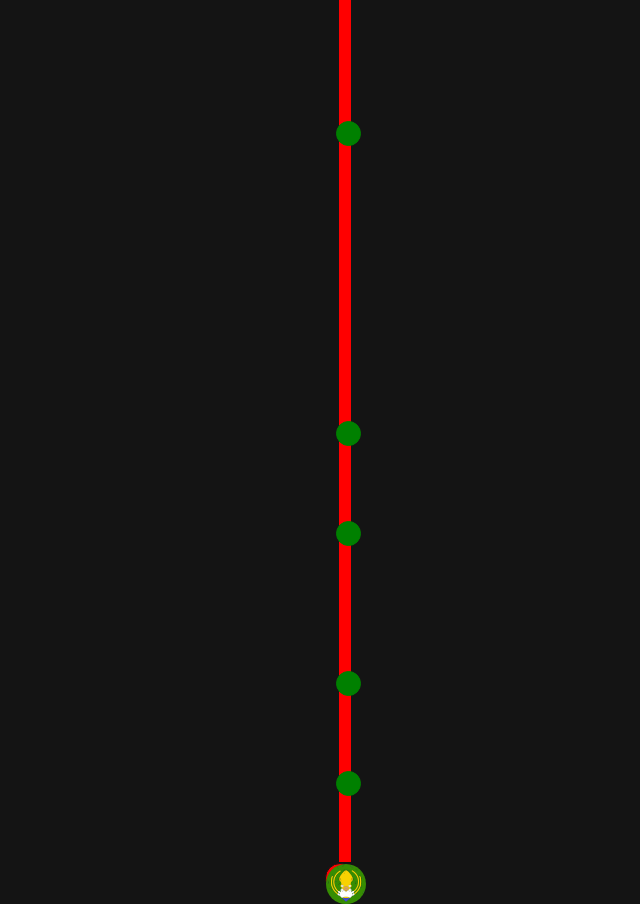
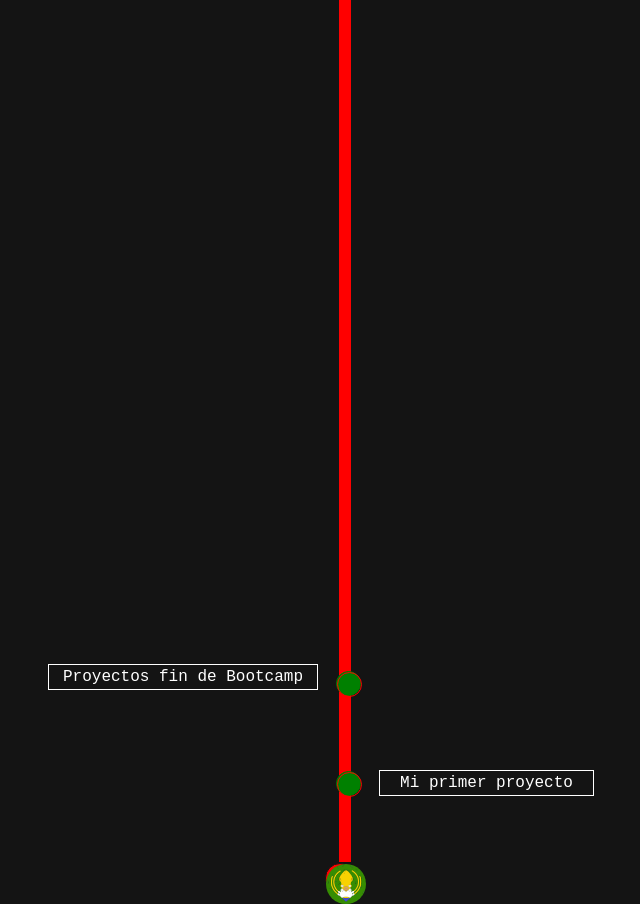
Before and after one commit to l0g0l/landingPage, a React (Create React App) app: page / in a window 1280 px wide. Shown: the part 540-1444 px from the top of the page, without its empty margins (311-951 px from the left). Built offline with nearby package versions, Linux system fonts and the light colour scheme; the HTML template or start-up script is replaced by a standard one.

Commit message:
tooltip ok

```diff
--- a/src/components/BranchBall.jsx
+++ b/src/components/BranchBall.jsx
@@ -28,7 +28,8 @@ const BranchBall = ({ display, position, top, left, project }) => {
                             tecnolog: 'HTML/CSS,JavaScript, React js,React Form Hooks,Node js (Framework Express),BBDD Mongodb (Mongoose),JWT,Heroku (despliegue)',
                             img: '/img/modals/coELA-home.png',
                             url: 'https://coela.herokuapp.com/'
-                        }} />
+                        }}
+                        />
                 </>
                 :
                 null}
@@ -44,7 +45,8 @@ const BranchBall = ({ display, position, top, left, project }) => {
                             tecnolog: 'HTML/CSS,JavaScript, React js,Node js (Framework Express),BBDD Mongodb (Mongoose),JWT,Heroku (despliegue)',
                             img: '/img/modals/dontWaste.gif',
                             url: 'https://dontwasteapp.herokuapp.com/'
-                        }} />
+                        }}
+                        />
                 </>
                 :
                 null}
--- a/src/components/MainMiniBall.jsx
+++ b/src/components/MainMiniBall.jsx
@@ -1,25 +1,37 @@
 import Modal from './Modal'
 
-// import { Link } from 'react-router-dom'
+const MainMiniBall = ({ quiz, branch1 }) => {
 
-const MainMiniBall = ({ top, func, funcmodal, modalstate }) => {
-    console.log(modalstate)
-    console.log(top, func, funcmodal)
 
+
+    //pasando modalstate, uso el state del padre aquí
+    // con el primer ternario selecciono que haga un onClick u otro, en base a la posición del componente MainMiniBall y con el sigueinte ternario y el state hago que se muestre el modal o no
     return (
         <>
-            {top !== '850px'
+            {branch1 && branch1.top2 !== "850px"
                 ?
-                <div className="commit-main sx" style={{ top: top }} onClick={func}></div>
+                <div className="commit-main sx " style={{ top: branch1.top2 }} onClick={branch1.funcbranch}>
+                    <div className="tooltip-container">
+                        <div className="text" style={{ width: branch1.with2 }} >
+                            <span >{branch1.tooltip2}</span>
+                        </div>
+                    </div>
+                </div>
 
                 :
-                <div className="commit-main sx" style={{ top: top }} onClick={funcmodal}>
-                    {modalstate === true
+                null}
+            {quiz && <div className="commit-main sx " tabindex="0" style={{ top: quiz.top1 }} onClick={quiz.funcmodal}>
+                <div className="tooltip-container">
+                    <div className="text" style={{ left: quiz.size1, top: quiz.topminiball1, width: quiz.with1 }}>
+                        <span >{quiz.tooltip1}</span>
+                    </div>
+                </div>
+                {quiz.modalstate === true
                     ?
                     <div  >
                         <Modal
                             blog={{
-                                closeModal: funcmodal,
+                                closeModal: quiz.funcmodal,
                                 title: 'BLOG',
                                 text: 'Aplicación Web (Mobile First) que le permite desde hacer donaciones instantáneas, hasta integrar la aplicación con su entidad bancaria.',
                                 tecnolog: 'HTML/CSS,JavaScript, React js,React Form Hooks,Node js (Framework Express),BBDD Mongodb (Mongoose),JWT,Heroku (despliegue)',
@@ -33,7 +45,7 @@ const MainMiniBall = ({ top, func, funcmodal, modalstate }) => {
                     :
                     null}
 
-                </div>
+            </div>
             }
         </>
     )
--- a/src/components/Modal.jsx
+++ b/src/components/Modal.jsx
@@ -2,7 +2,7 @@ import React from "react";
 
 
 function Modal({ coela, dontwaste, blog }) {
-  console.log(blog)
+
 
   // según la prop recibida, muestro una info u otra
   return (
--- a/src/components/layout/Layout.jsx
+++ b/src/components/layout/Layout.jsx
@@ -59,9 +59,28 @@ const Layout = () => {
 
                     <MainMiniBall top={"200px"} />
                     <MainMiniBall top={"600px"} />
-                    <MainMiniBall top={"500px"} />
-                    <MainMiniBall top={"750px"} func={toggleBranch} />
-                    <MainMiniBall top={"850px"} funcmodal={toggleModal} modalstate={modalOpenBlog}/>
+                    <MainMiniBall top={"500px"} tooltip3={'Maquetaciones'} />
+                    <MainMiniBall
+                        branch1={{
+                            top2: "750px",
+                            funcbranch: toggleBranch,
+                            tooltip2: 'Proyectos fin de Bootcamp',
+                            with2: '270px',
+                            topminiball2: '0px'
+                        }}
+                    />
+
+                    <MainMiniBall
+                        quiz={{
+                            funcmodal: toggleModal,
+                            top1: "850px",
+                            modalstate: modalOpenBlog,
+                            tooltip1: 'Mi primer proyecto',
+                            size1: '42px',
+                            topminiball1: '-2px',
+                            with1: '215px'
+                        }}
+                    />
 
 
 
--- a/src/sass/base/_base.scss
+++ b/src/sass/base/_base.scss
@@ -32,6 +32,25 @@ body {
     border: 1px solid green;
     cursor: pointer;
   }
+}
+.tooltip-container {
+  width: 25px;
+  height: 25px;
+  border-radius: 50%;
+  border: 1px solid red;
+  text-align: center;
+}
+.text {
+  width: 200px;
+  border: 1px solid $white;
+  position: absolute;
+  top: -8px;
+  right: 42px;
+  // display: none;
+  color: $white;
+}
+.tooltip-container:hover .text {
+  display: block;
 }
 .branch-dev {
   width: 40px;
```
